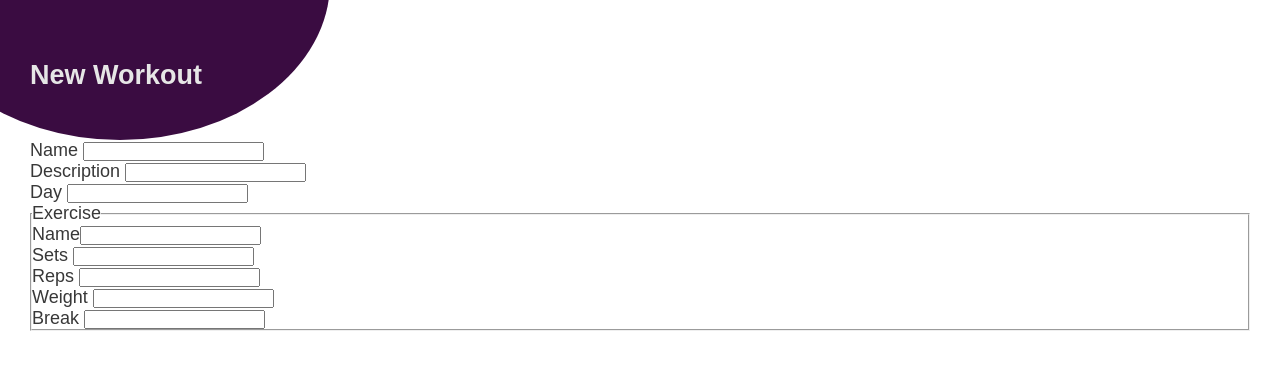
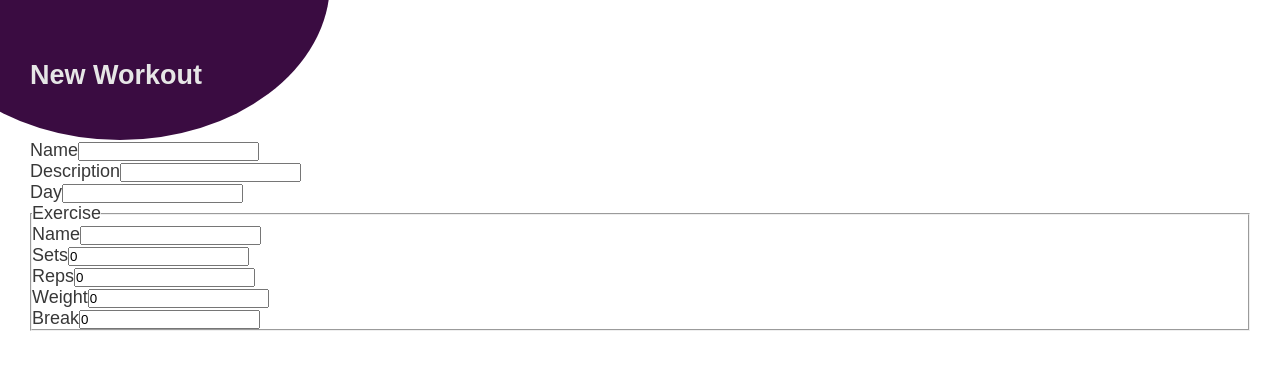
Before and after one commit to AljoschaNy/FittyApp, a React (Vite) app in the folder frontend/: page /workout/add in a window 1280 px wide. Shown: the top 381 px of the page. Built offline with nearby package versions, Linux system fonts and the light colour scheme.

Commit message:
Add axios dependency, implement a form to add a workout to the database

```diff
--- a/frontend/package.json
+++ b/frontend/package.json
@@ -10,6 +10,7 @@
     "preview": "vite preview"
   },
   "dependencies": {
+    "axios": "^1.6.2",
     "react": "^18.2.0",
     "react-dom": "^18.2.0",
     "react-router-dom": "^6.19.0"
--- a/frontend/src/pages/AddPage.tsx
+++ b/frontend/src/pages/AddPage.tsx
@@ -1,11 +1,63 @@
 import "./AddPage.css";
 import {useNavigate} from "react-router-dom";
+import React, {useState} from "react";
+import axios from "axios";
+
+type WorkoutExercise = {
+    name: string,
+    setCount: number,
+    repsPerSet: number,
+    weightInKg: number;
+    breakInSec: number
+}
+
+type Workout = {
+    userId: string,
+    workoutName: string,
+    workoutDay: string,
+    description: string,
+    plan: WorkoutExercise[]
+}
 
 function AddPage() {
     const navigate = useNavigate();
+    const [name, setName] = useState("");
+    const [description, setDescription] = useState("");
+    const [day, setDay] = useState("");
+    const [exerciseName, setExerciseName] = useState("");
+    const [sets, setSets] = useState(0);
+    const [reps, setReps] = useState(0);
+    const [weight, setWeight] = useState(0);
+    const [breakTime, setBreakTime] = useState(0);
+
+    function addWorkout() {
+        const newWorkoutData:Workout = {
+            userId:"655b5b283f332f4fcfbf02c0",
+            workoutName: name,
+            workoutDay:day,
+            description: description,
+            plan: [
+                {
+                    name: exerciseName,
+                    setCount: sets,
+                    repsPerSet: reps,
+                    weightInKg: weight,
+                    breakInSec: breakTime
+                }
+            ]
+        }
+
+        axios.post('/api/workouts', newWorkoutData)
+            .then(() => console.log("Workout saved"))
+            .catch(error => {
+                console.error('Error adding data:', error);
+            });
+    }
 
     function handleSubmit(event: React.FormEvent<HTMLFormElement>):void {
         event.preventDefault();
+        addWorkout();
+        navigate("/");
     }
 
     return (
@@ -17,22 +69,69 @@ function AddPage() {
             <div className={"position-fix"}></div>
             <div className={"container"}>
                 <main className={"main-add-page"}>
-                    <form onSubmit={handleSubmit}>
-                        <label>Name <input type={"text"} /> </label><br/>
-                        <label>Description <input type={"text"} /> </label><br/>
-                        <label>Day <input type={"text"} /> </label><br/>
+                    <form id={"workout-form"} onSubmit={handleSubmit}>
+                        <label>
+                            Name
+                            <input
+                                type={"text"}
+                                value={name}
+                                onChange={(event) => setName(event.target.value)}
+                            />
+                        </label><br/>
+                        <label>
+                            Description
+                            <input
+                                type={"text"}
+                                value={description}
+                                onChange={(event) => setDescription(event.target.value)}
+                            />
+                        </label><br/>
+                        <label>
+                            Day
+                            <input
+                                type={"text"}
+                                value={day}
+                                onChange={(event) => setDay(event.target.value)}
+                            />
+                        </label><br/>
+
                         <fieldset>
                             <legend>Exercise</legend>
-                            <label>
-                                Name
+                            <label>Name
                                 <input
                                     type={"text"}
+                                    value={exerciseName}
+                                    onChange={(event) => setExerciseName(event.target.value)}
+                                /> {exerciseName}
+                            </label><br/>
+                            <label>Sets
+                                <input
+                                    type={"number"}
+                                    value={sets}
+                                    onChange={(event) => setSets(parseInt(event.target.value))}
                                 />
                             </label><br/>
-                            <label>Sets <input type={"number"} /></label><br/>
-                            <label>Reps <input type={"number"} /></label><br/>
-                            <label>Weight <input type={"number"} /></label><br/>
-                            <label>Break <input type={"number"} /></label>
+                            <label>Reps
+                                <input
+                                    type={"number"}
+                                    value={reps}
+                                    onChange={(event) => setReps(parseInt(event.target.value))}
+                                />
+                            </label><br/>
+                            <label>Weight
+                                <input
+                                    type={"number"}
+                                    value={weight}
+                                    onChange={(event) => setWeight(parseInt(event.target.value))}
+                                />
+                            </label><br/>
+                            <label>Break
+                                <input
+                                    type={"number"}
+                                    value={breakTime}
+                                    onChange={(event) => setBreakTime(parseInt(event.target.value))}
+                                />
+                            </label>
                         </fieldset>
                     </form>
                 </main>
@@ -41,7 +140,7 @@ function AddPage() {
             <div className={"container"}>
                 <footer className={"footer-add-page"}>
                         <button onClick={() => navigate("/")}>cancel</button>
-                        <button>save</button>
+                        <button type={"submit"} form={"workout-form"}>save</button>
                 </footer>
             </div>
         </>
```
Also changed, not shown: 1 other file (tests, documents, lock files or other folders).
